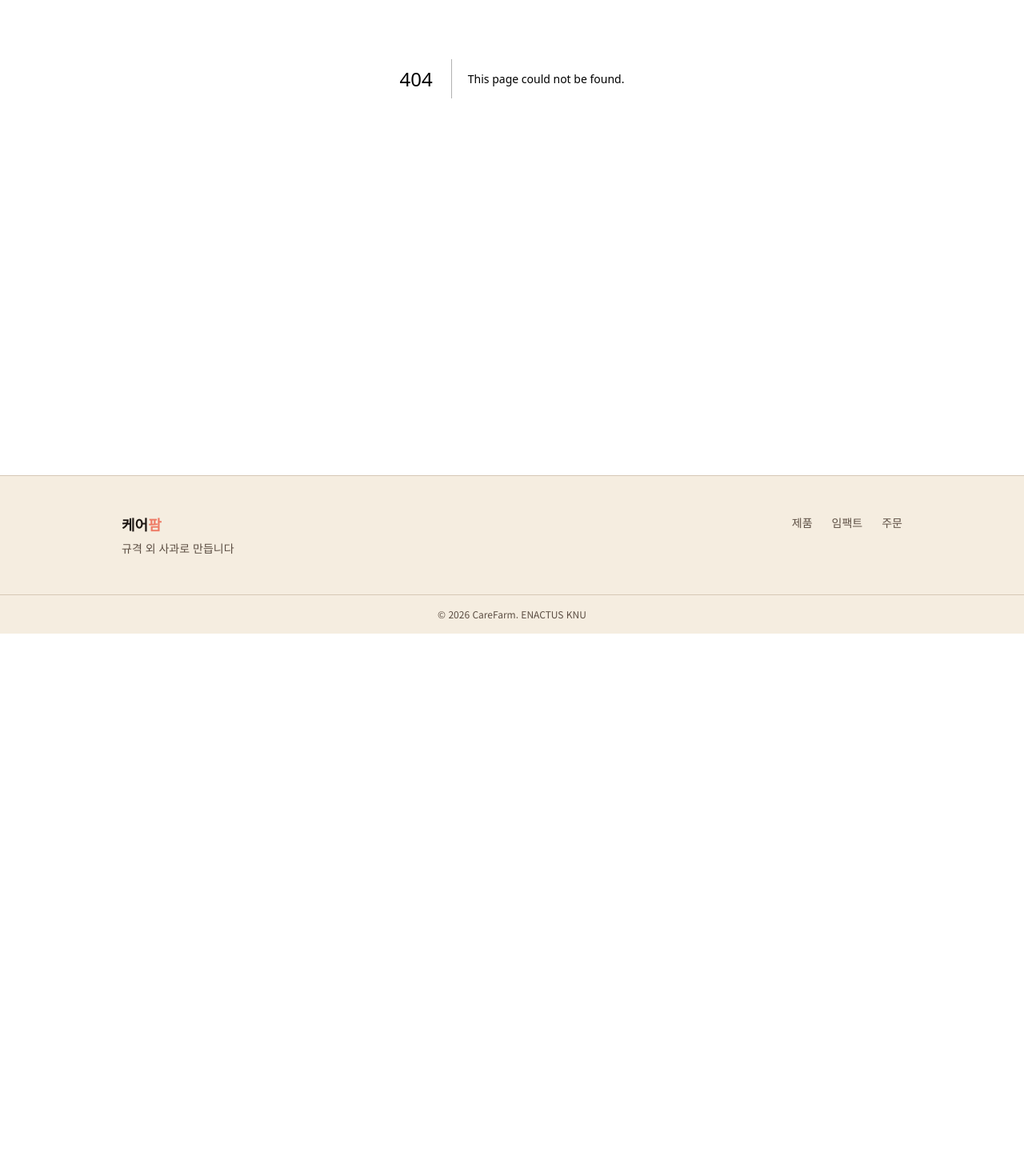
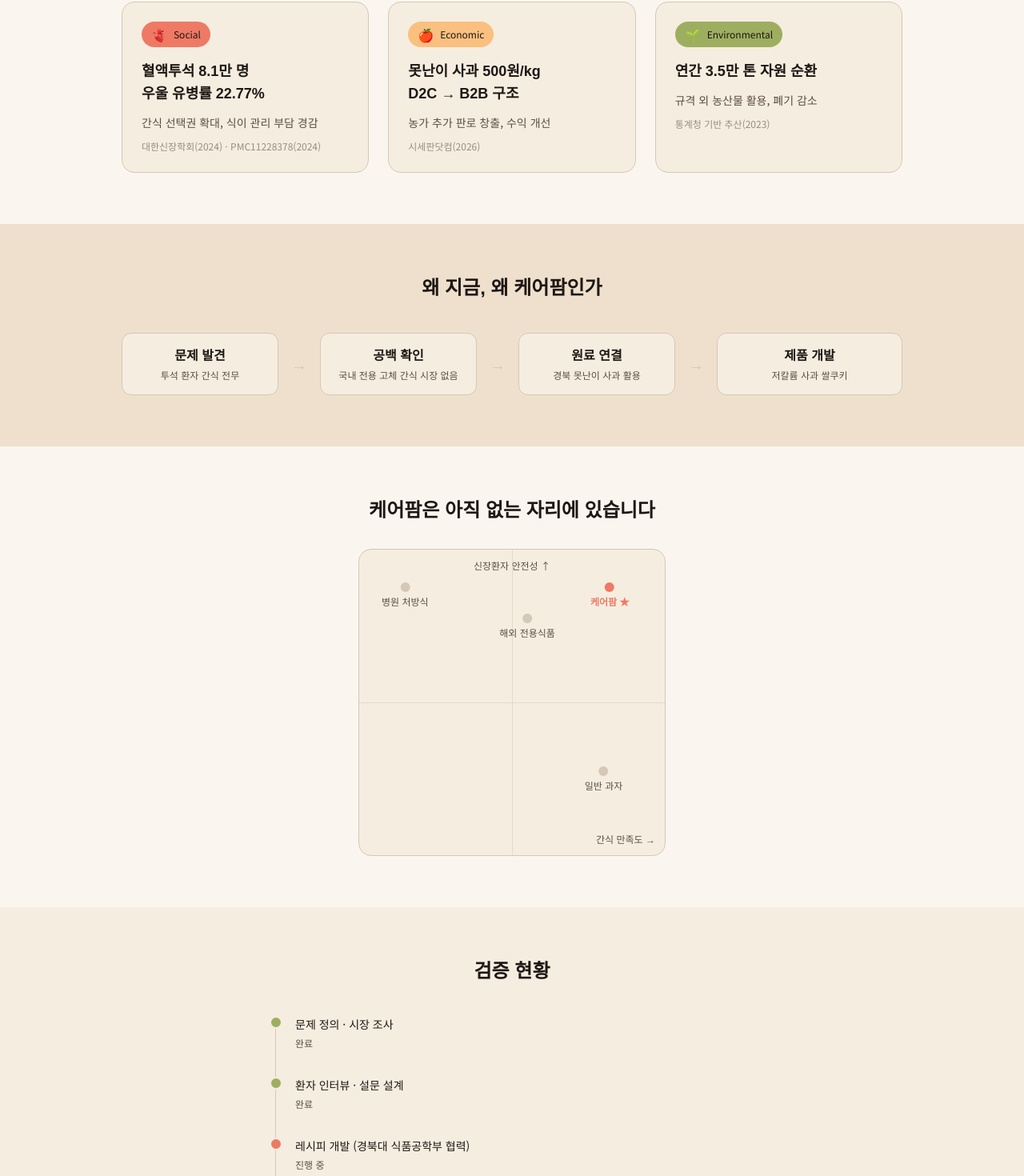
Before and after one commit to Je-hye/carefarm-web, a Next.js app: page /impact in a window 1280 px wide. Before the commit this address had no page. Shown: the part 302-1772 px from the top of the page at 80% size. Before the commit the page ends 1094 px from the top, so only its background shows below. Built offline with nearby package versions, Linux system fonts and the light colour scheme; a web font is replaced by a local one.

Commit message:
feat: impact page — TBL cards, positioning map, verification timeline

```diff
--- /dev/null
+++ b/app/impact/page.tsx
@@ -0,0 +1,23 @@
+import TBLCards from '@/components/sections/impact/TBLCards'
+import BusinessLogic from '@/components/sections/impact/BusinessLogic'
+import PositioningMap from '@/components/sections/impact/PositioningMap'
+import VerificationTimeline from '@/components/sections/impact/VerificationTimeline'
+
+export default function ImpactPage() {
+  return (
+    <>
+      <section className="bg-surface-base pt-28 pb-12 text-center">
+        <h1 className="font-heading font-bold text-4xl text-text-primary">
+          세 개의 공백, 하나의 답
+        </h1>
+        <p className="font-heading text-xl text-text-secondary mt-3">
+          사람 · 지구 · 번영
+        </p>
+      </section>
+      <TBLCards />
+      <BusinessLogic />
+      <PositioningMap />
+      <VerificationTimeline />
+    </>
+  )
+}
--- /dev/null
+++ b/components/sections/impact/BusinessLogic.tsx
@@ -0,0 +1,31 @@
+const STEPS = [
+  { label: '문제 발견', sub: '투석 환자 간식 전무' },
+  { label: '공백 확인', sub: '국내 전용 고체 간식 시장 없음' },
+  { label: '원료 연결', sub: '경북 못난이 사과 활용' },
+  { label: '제품 개발', sub: '저칼륨 사과 쌀쿠키' },
+]
+
+export default function BusinessLogic() {
+  return (
+    <section className="bg-surface-muted py-16">
+      <div className="max-w-5xl mx-auto px-6">
+        <h2 className="font-heading font-bold text-2xl text-text-primary mb-10 text-center">
+          왜 지금, 왜 케어팜인가
+        </h2>
+        <div className="flex flex-col md:flex-row items-center gap-4">
+          {STEPS.map(({ label, sub }, i) => (
+            <div key={label} className="flex items-center gap-4 flex-1">
+              <div className="bg-surface-card border border-border-line rounded-xl p-4 text-center flex-1">
+                <p className="font-heading font-bold text-base text-text-primary">{label}</p>
+                <p className="font-body text-xs text-text-secondary mt-1">{sub}</p>
+              </div>
+              {i < STEPS.length - 1 && (
+                <span className="text-border-line text-xl hidden md:block">→</span>
+              )}
+            </div>
+          ))}
+        </div>
+      </div>
+    </section>
+  )
+}
--- /dev/null
+++ b/components/sections/impact/PositioningMap.tsx
@@ -0,0 +1,40 @@
+const PLAYERS = [
+  { name: '병원 처방식', x: 15, y: 85, highlight: false },
+  { name: '해외 전용식품', x: 55, y: 75, highlight: false },
+  { name: '일반 과자', x: 80, y: 25, highlight: false },
+  { name: '케어팜 ★', x: 82, y: 85, highlight: true },
+]
+
+export default function PositioningMap() {
+  return (
+    <section className="bg-surface-base py-16">
+      <div className="max-w-3xl mx-auto px-6">
+        <h2 className="font-heading font-bold text-2xl text-text-primary mb-8 text-center">
+          케어팜은 아직 없는 자리에 있습니다
+        </h2>
+        <div className="relative w-full aspect-square max-w-sm mx-auto border border-border-line rounded-2xl bg-surface-card overflow-hidden">
+          <span className="absolute top-3 left-1/2 -translate-x-1/2 font-body text-xs text-text-secondary">신장환자 안전성 ↑</span>
+          <span className="absolute bottom-3 right-3 font-body text-xs text-text-secondary">간식 만족도 →</span>
+          <div className="absolute inset-0 flex items-center justify-center pointer-events-none">
+            <div className="w-full h-px bg-border-line opacity-50" />
+          </div>
+          <div className="absolute inset-0 flex items-center justify-center pointer-events-none">
+            <div className="h-full w-px bg-border-line opacity-50" />
+          </div>
+          {PLAYERS.map(({ name, x, y, highlight }) => (
+            <div
+              key={name}
+              className="absolute flex flex-col items-center"
+              style={{ left: `${x}%`, top: `${100 - y}%`, transform: 'translate(-50%,-50%)' }}
+            >
+              <div className={`w-3 h-3 rounded-full ${highlight ? 'bg-coral' : 'bg-border-line'}`} />
+              <span className={`font-body text-xs mt-1 whitespace-nowrap ${highlight ? 'text-coral font-bold' : 'text-text-secondary'}`}>
+                {name}
+              </span>
+            </div>
+          ))}
+        </div>
+      </div>
+    </section>
+  )
+}
--- /dev/null
+++ b/components/sections/impact/TBLCards.tsx
@@ -0,0 +1,50 @@
+import Card from '@/components/ui/Card'
+
+const TBL = [
+  {
+    axis: 'Social',
+    icon: '🫀',
+    accentClass: 'bg-coral',
+    stats: ['혈액투석 8.1만 명', '우울 유병률 22.77%'],
+    desc: '간식 선택권 확대, 식이 관리 부담 경감',
+    source: '대한신장학회(2024) · PMC11228378(2024)',
+  },
+  {
+    axis: 'Economic',
+    icon: '🍎',
+    accentClass: 'bg-apricot',
+    stats: ['못난이 사과 500원/kg', 'D2C → B2B 구조'],
+    desc: '농가 추가 판로 창출, 수익 개선',
+    source: '시세판닷컴(2026)',
+  },
+  {
+    axis: 'Environmental',
+    icon: '🌱',
+    accentClass: 'bg-olive',
+    stats: ['연간 3.5만 톤 자원 순환'],
+    desc: '규격 외 농산물 활용, 폐기 감소',
+    source: '통계청 기반 추산(2023)',
+  },
+]
+
+export default function TBLCards() {
+  return (
+    <section className="bg-surface-base py-16">
+      <div className="max-w-5xl mx-auto px-6 grid grid-cols-1 md:grid-cols-3 gap-6">
+        {TBL.map(({ axis, icon, accentClass, stats, desc, source }) => (
+          <Card key={axis}>
+            <div className={`inline-flex items-center gap-2 px-3 py-1 rounded-full ${accentClass} mb-4`}>
+              <span>{icon}</span>
+              <span className="font-body text-xs font-medium text-text-primary">{axis}</span>
+            </div>
+            {stats.map(s => (
+              <p key={s} className="font-heading font-bold text-lg text-text-primary">{s}</p>
+            ))}
+            <p className="font-body text-sm text-text-secondary mt-3">{desc}</p>
+            <p className="font-body text-xs text-text-secondary mt-3 opacity-60">{source}</p>
+          </Card>
+        ))}
+      </div>
+    </section>
+  )
+}
--- /dev/null
+++ b/components/sections/impact/VerificationTimeline.tsx
@@ -0,0 +1,37 @@
+const TIMELINE = [
+  { status: 'done',    label: '문제 정의 · 시장 조사' },
+  { status: 'done',    label: '환자 인터뷰 · 설문 설계' },
+  { status: 'active',  label: '레시피 개발 (경북대 식품공학부 협력)' },
+  { status: 'pending', label: '전문가 자문 · 성분 검증' },
+  { status: 'pending', label: '시제품 생산 · 파일럿 판매' },
+]
+
+const STATUS_STYLE = {
+  done:    { dot: 'bg-olive', text: '완료' },
+  active:  { dot: 'bg-coral', text: '진행 중' },
+  pending: { dot: 'bg-border-line', text: '예정' },
+}
+
+export default function VerificationTimeline() {
+  return (
+    <section className="bg-surface-card py-16">
+      <div className="max-w-2xl mx-auto px-6">
+        <h2 className="font-heading font-bold text-2xl text-text-primary mb-10 text-center">
+          검증 현황
+        </h2>
+        <ol className="relative border-l border-border-line ml-4">
+          {TIMELINE.map(({ status, label }) => {
+            const { dot, text } = STATUS_STYLE[status as keyof typeof STATUS_STYLE]
+            return (
+              <li key={label} className="mb-8 ml-6">
+                <span className={`absolute -left-2 w-4 h-4 rounded-full border-2 border-surface-card ${dot}`} />
+                <p className="font-body text-sm text-text-primary">{label}</p>
+                <span className="font-body text-xs text-text-secondary">{text}</span>
+              </li>
+            )
+          })}
+        </ol>
+      </div>
+    </section>
+  )
+}
```
